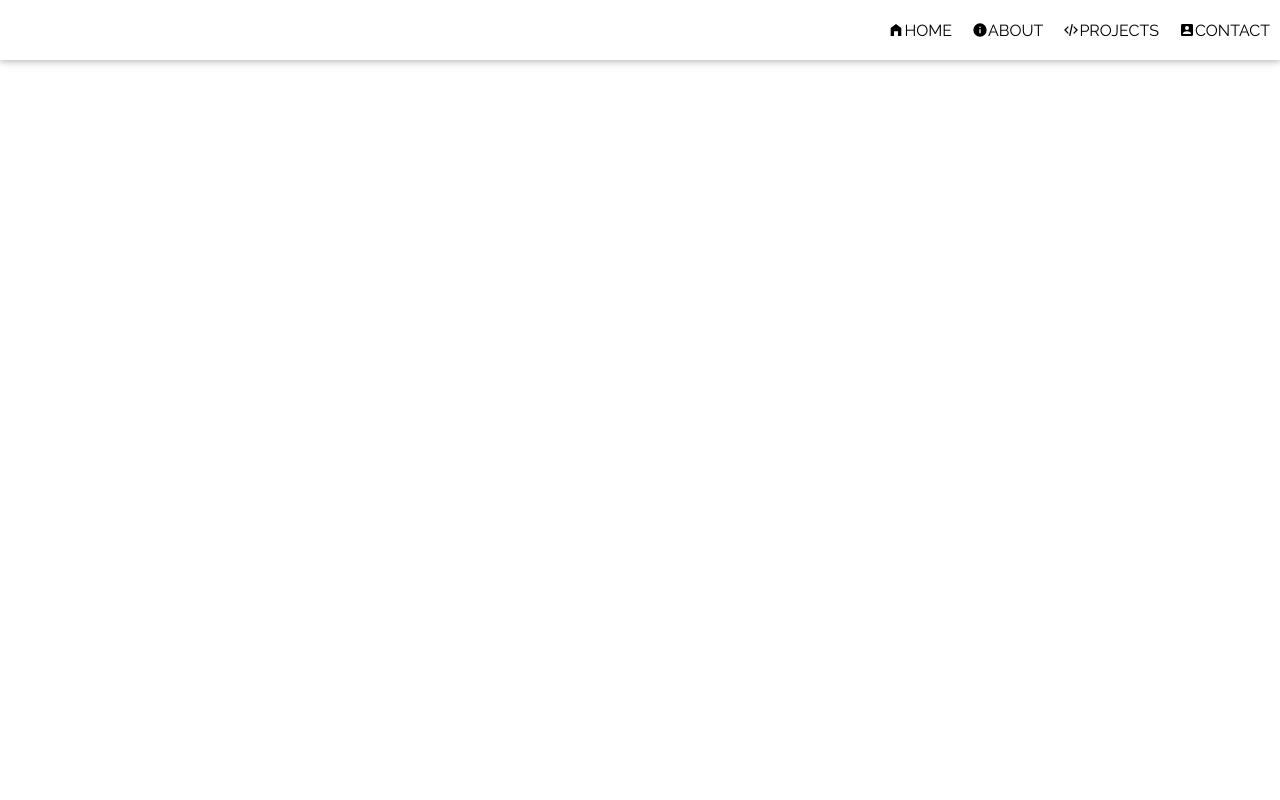
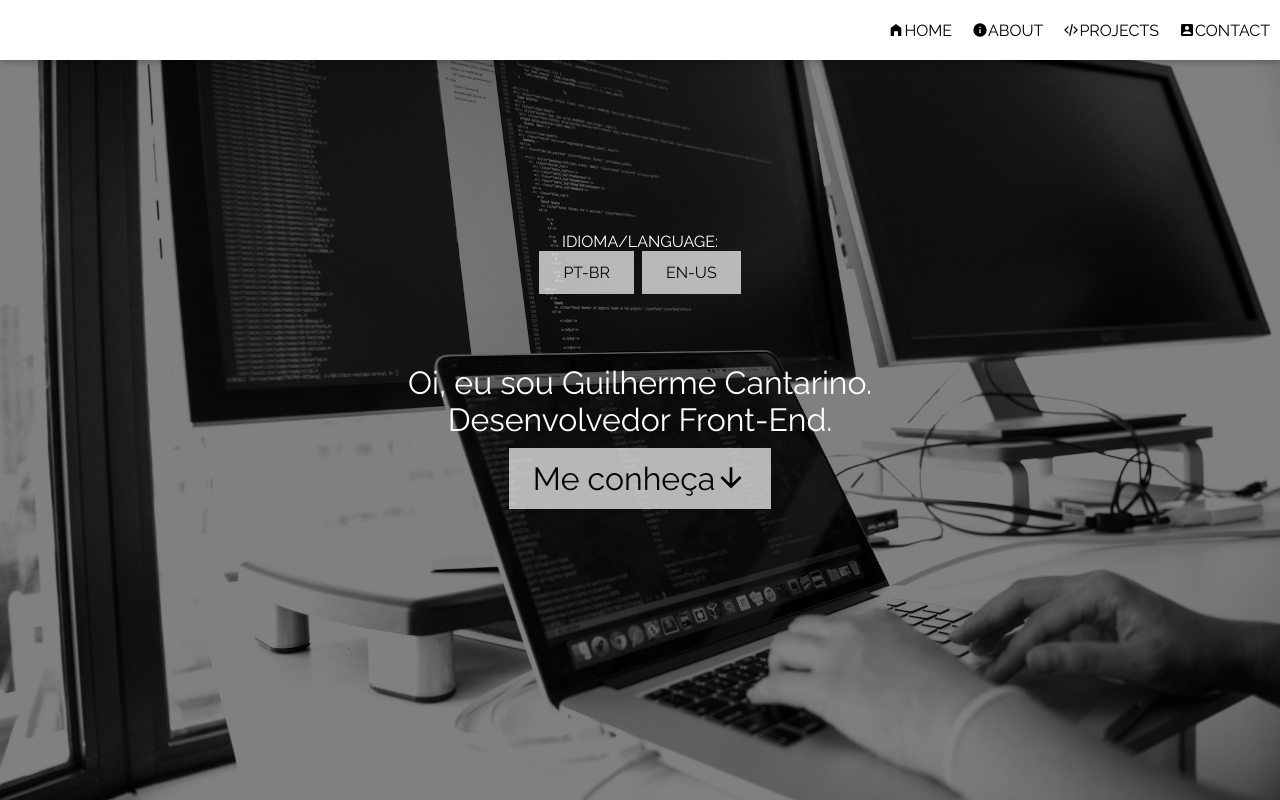
Before and after one commit to CantarinoG/personal-portfolio, a React (Create React App) app: page / in a window 1280 px wide. Built offline with nearby package versions, Linux system fonts and the light colour scheme.

Commit message:
Add Home component

```diff
--- a/src/App.js
+++ b/src/App.js
@@ -1,10 +1,12 @@
 import "./styles/App.css";
 
 import Header from "./components/Header";
+import Home from "./components/Home";
 
 function App() {
   return <div className="app">
     <Header/>
+    <Home/>
   </div>
 }
 
--- /dev/null
+++ b/src/components/Home.js
@@ -0,0 +1,25 @@
+import "../styles/Home.css";
+
+function Home() {
+
+    return <div className="home-component">
+        <div className="language-container">
+            <span>IDIOMA/LANGUAGE:</span>
+            <div className="language-btn-container">
+                <button>
+                PT-BR
+                </button>
+                <button>
+                EN-US
+                </button>
+            </div>
+        </div>
+        <span className="description">Oi, eu sou Guilherme Cantarino.<br/>Desenvolvedor Front-End.</span>
+        <a href="#" className="description">Me conheça
+        <svg xmlns="http://www.w3.org/2000/svg" viewBox="0 0 24 24"><title>arrow-down</title><path d="M11,4H13V16L18.5,10.5L19.92,11.92L12,19.84L4.08,11.92L5.5,10.5L11,16V4Z"/></svg>
+        </a>
+    </div>
+
+}
+
+export default Home;
--- a/src/styles/Header.css
+++ b/src/styles/Header.css
@@ -1,6 +1,7 @@
 .header-component {
+    background-color: white;
     min-height: 60px;
-    position: absolute;
+    position: fixed;
     top: 0;
     left: 0;
     width: 100%;
--- /dev/null
+++ b/src/styles/Home.css
@@ -0,0 +1,60 @@
+.home-component {
+    width: 100%;
+    height: 100vh;
+    background-image: url('../assets/pexels-christina-morillo-1181675.jpg');
+    background-repeat: no-repeat;
+    background-size: cover;
+    background-position: center;
+    display: flex;
+    flex-direction: column;
+    justify-content: center;
+    align-items: center;
+    gap: 10px;
+    color: white;
+    font-family: var(--raleway);
+    font-size: 1em;
+}
+
+.home-component .language-container {
+    font-size: 1em;
+    position: relative;
+    top: -60px;
+    display: flex;
+    flex-direction: column;
+    align-items: center;
+}
+
+.home-component button, .home-component a {
+    background-color: transparent;
+    border: none;
+    color: black;
+    font-family: var(--raleway);
+    font-size: 1em;
+    margin: 0 4px 0 4px;
+    opacity: 0.7;
+    background-color: white;
+    padding: 12px 24px;
+    cursor: pointer;
+}
+
+.home-component button:hover, .home-component a:hover {
+    opacity: 1;
+}
+
+.home-component a svg {
+    aspect-ratio: 1/1;
+    height: 1em;
+}
+
+.home-component a:link, .home-component a:visited, .home-component a:active {
+    text-decoration: none;
+    color: black;
+}
+
+.home-component .description {
+    font-size: 2em;
+    display: flex;
+    align-items: center;
+    justify-content: center;
+    text-align: center;
+}
```
Also changed, not shown: src/assets/pexels-christina-morillo-1181675.jpg (added), src/styles/App.css (line endings or trailing spaces).
